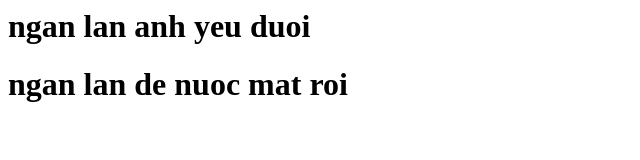
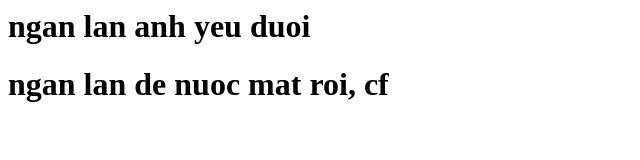
Before and after one commit to trinhconghao/test, a plain HTML site: page index.html in a window 1280 px wide. Shown: the full height of the page, 0-640 px from the left. Drawn offline with Linux system fonts and the light colour scheme.

Commit message:
Update index.html

```diff
--- a/index.html
+++ b/index.html
@@ -1,2 +1,2 @@
 <h1>ngan lan anh yeu duoi</h1>
-<h1>ngan lan de nuoc mat roi</h1>
+<h1>ngan lan de nuoc mat roi, cf</h1>
```
